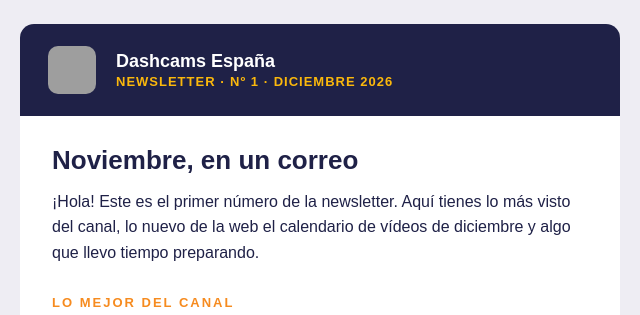
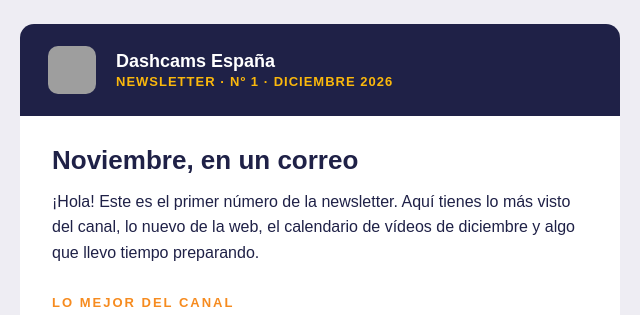
Before and after one commit to JosilloPillo/Dashcams-web, a plain HTML site: page docs/newsletter/numero-1.html in a window 1280 px wide. Shown: the top 315 px of the page, 320-960 px from the left. Drawn offline with Linux system fonts and the light colour scheme; grey boxes are pictures that could not be loaded.

Commit message:
Newsletter nº 1: coma en la intro
Co-Authored-By: Claude Opus 5.5 <noreply@anthropic.com>
Claude-Session: https://claude.ai/code/session_01MQzpTi9XUnpbRSKxLniG7L

```diff
--- a/docs/newsletter/numero-1.html
+++ b/docs/newsletter/numero-1.html
@@ -22,7 +22,7 @@
 <!-- INTRO -->
 <tr><td style="padding:28px 32px 4px;font-size:16px;line-height:1.6;">
 <h1 style="margin:0 0 12px;font-size:26px;line-height:1.25;">Noviembre, en un correo</h1>
-<p style="margin:0;">¡Hola! Este es el primer número de la newsletter. Aquí tienes lo más visto del canal, lo nuevo de la web el calendario de vídeos de diciembre y algo que llevo tiempo preparando.</p>
+<p style="margin:0;">¡Hola! Este es el primer número de la newsletter. Aquí tienes lo más visto del canal, lo nuevo de la web, el calendario de vídeos de diciembre y algo que llevo tiempo preparando.</p>
 </td></tr>
 
 <!-- LO MEJOR DEL CANAL -->
```
